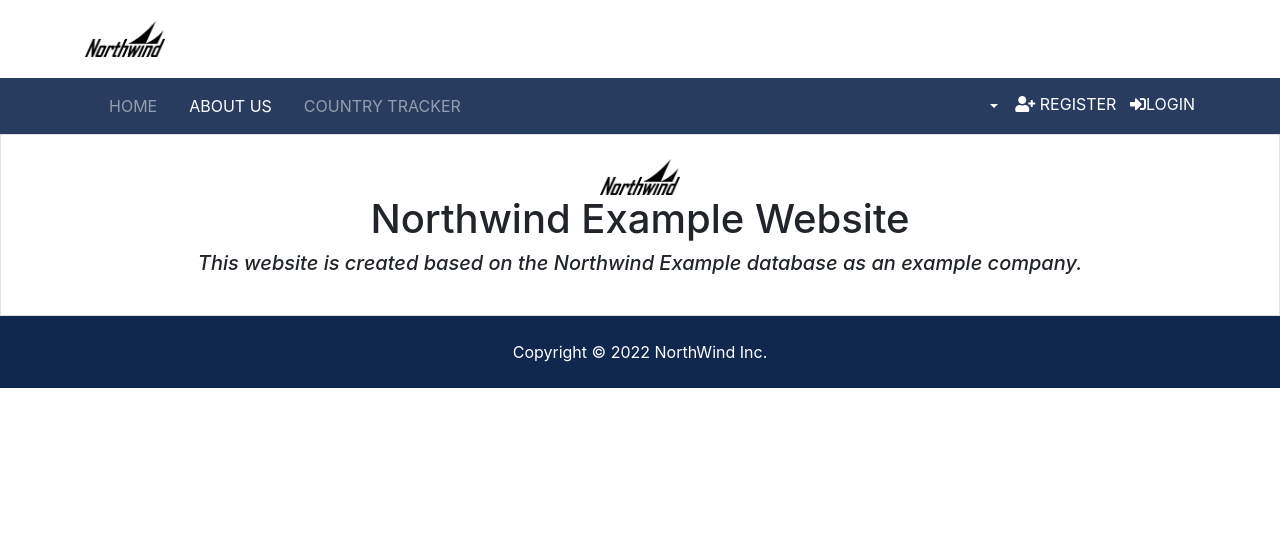
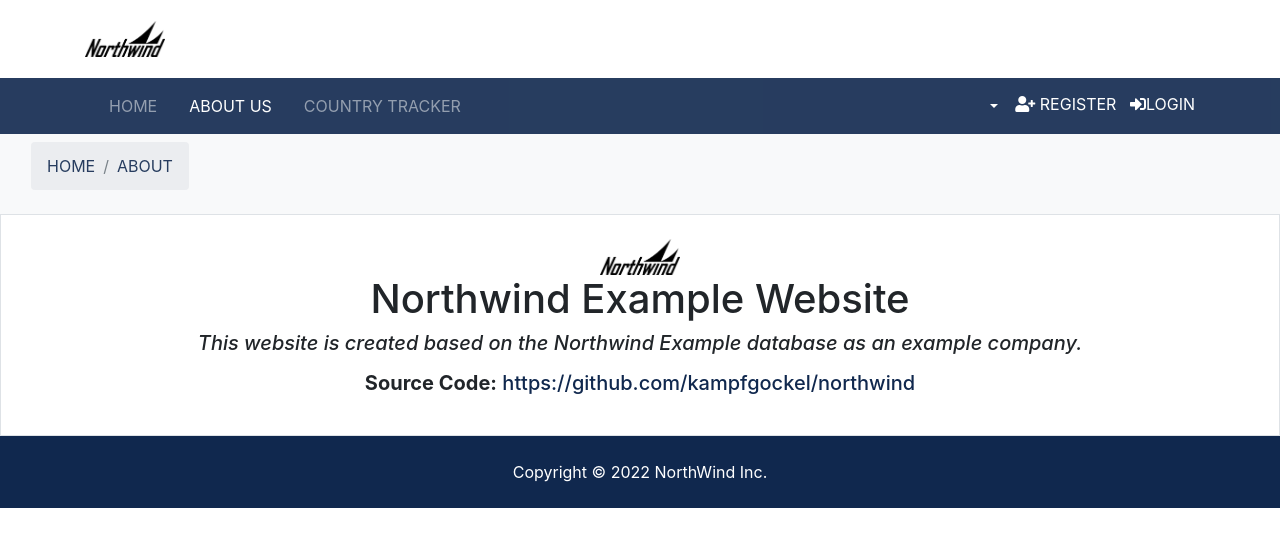
Before and after one commit to martinsmithumb/northwind, a Django app: page /about in a window 1280 px wide. Shown: the top 547 px of the page. Run offline with Django 3.2, Linux system fonts and the light colour scheme; some libraries are stand-ins or nearby versions.

Commit message:
Added bread crumbs

```diff
--- a/templates/pages/about.html
+++ b/templates/pages/about.html
@@ -6,15 +6,26 @@
 {% block title %} | About {% endblock %}
 
 {% block content %}
+<nav class="navbar navbar-expand-lg navbar-light bg-light">
+    <div class="container-fluid">
+        <nav aria-label="breadcrumb">
+            <ol class="breadcrumb">
+                <li class="breadcrumb-item"><a href="{% url 'index' %}">Home</a></li>
+                <li class="breadcrumb-item active" aria-current="page"><a href="{% url 'about' %}">About</a></li>
+            </ol>
+        </nav>
+    </div>
+</nav>
+
+
 <div class="bg-white border rounded-5">
     <section class="w-100 p-4 text-center pb-4">
         <img src="{% static 'img/logo.png' %}" class="logo" alt="">
         <H1> Northwind Example Website</H1>
         <h5>
-            <i>
-                <p>This website is created based on the Northwind Example database as an example company.</p>
-            </i>
+            <i><p>This website is created based on the Northwind Example database as an example company.</p></i>
+            <p><b>Source Code:</b>  <a href="https://github.com/kampfgockel/northwind">https://github.com/kampfgockel/northwind</a></p>
         </h5>
-        </section>
+    </section>
 </div>
 {% endblock %}
```
Also changed, not shown: templates/orders/order.html (+11 -0 lines).
